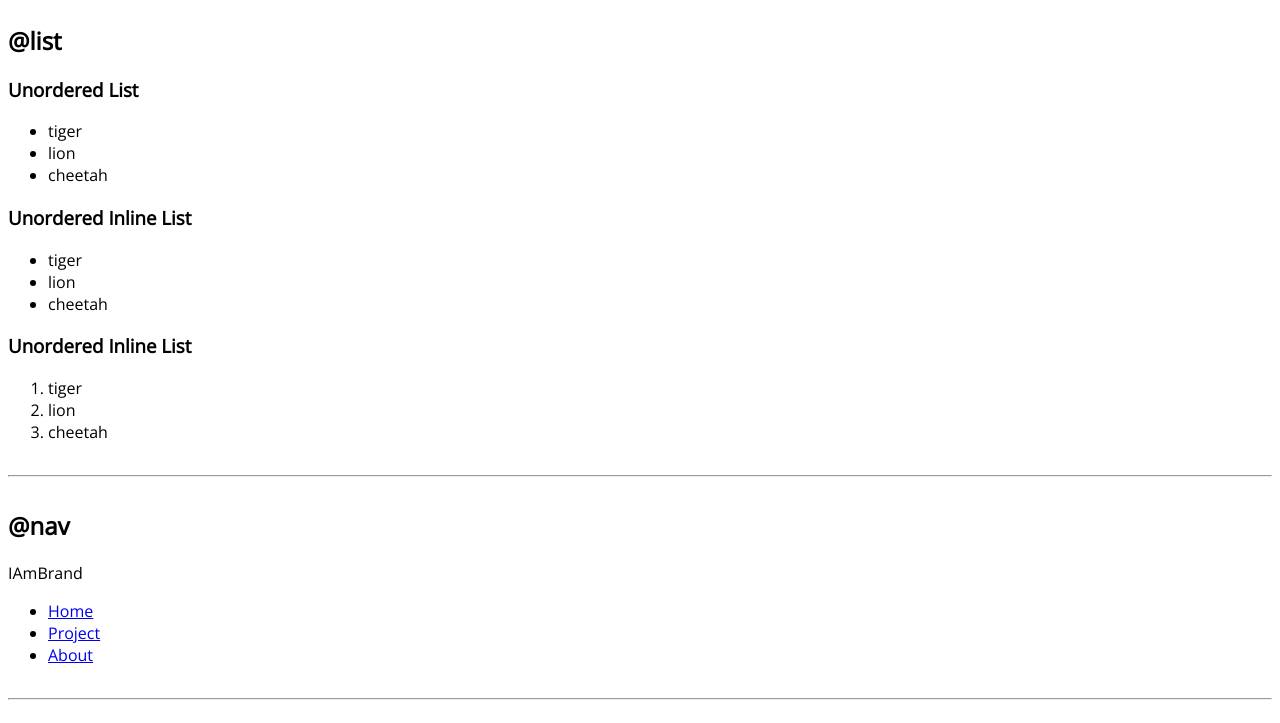
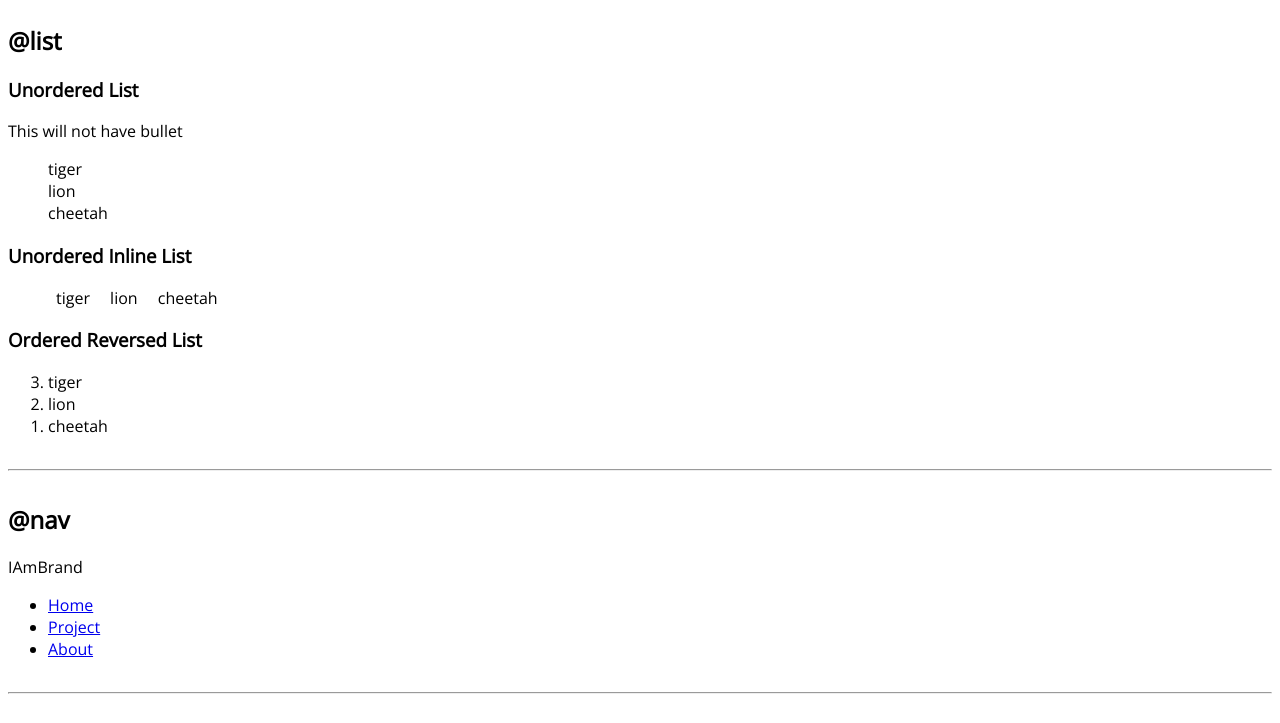
Before and after one commit to RajatDeore7/Neog-Camp, a plain HTML site: page HTML5/index.html in a window 1280 px wide. Shown: the part 880-1603 px from the top of the page. Drawn offline with nearby package versions, Linux system fonts and the light colour scheme.

Commit message:
list css

```diff
--- a/HTML5/index.html
+++ b/HTML5/index.html
@@ -42,8 +42,9 @@
     <h2>@list</h2>
 
     <h3>Unordered List</h3>
+    <p>This will not have bullet</p>
 
-    <ul>
+    <ul class="list-non-bullet">
         <li>tiger</li>
         <li>lion</li>
         <li>cheetah</li>
@@ -52,14 +53,14 @@
     <h3>Unordered Inline List</h3>
 
     <ul>
-        <li>tiger</li>
-        <li>lion</li>
-        <li>cheetah</li>
+        <li class="list-item-inline">tiger</li>
+        <li class="list-item-inline">lion</li>
+        <li class="list-item-inline">cheetah</li>
     </ul>
 
-    <h3>Unordered Inline List</h3>
+    <h3>Ordered Reversed List</h3>
 
-    <ol>
+    <ol reversed>
         <li>tiger</li>
         <li>lion</li>
         <li>cheetah</li>
--- a/HTML5/style.css
+++ b/HTML5/style.css
@@ -39,3 +39,13 @@ hr{
     border-radius: 0.5rem;
     border: 1px solid var(--primary-color);
 }
+
+/* list */
+.list-non-bullet{
+    list-style: none;
+}
+
+.list-item-inline{
+    display: inline;
+    padding: 0rem 0.5rem;
+}
```
